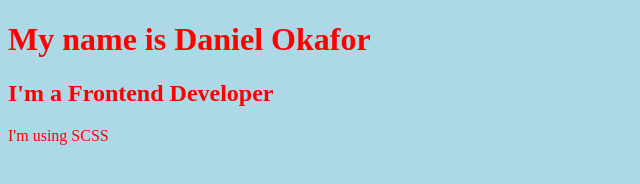
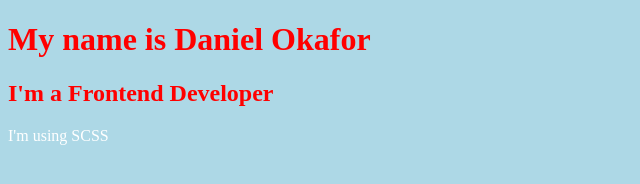
Before and after one commit to Buch-dev/git-upload, a plain HTML site: page index.html in a window 1280 px wide. Shown: the whole page, without its empty margins (0-640 px from the left). Drawn offline with Linux system fonts and the light colour scheme; the site is published under a folder, as on GitHub Pages, so addresses that start at the root find nothing.

Commit message:
latest update

```diff
--- a/index.html
+++ b/index.html
@@ -6,7 +6,7 @@
     <meta name="viewport" content="width=device-width, initial-scale=1.0">
     <title>Git-Upload</title>
     <link rel="stylesheet" href="style.css">
-    <link rel="stylesheet" href="/dist/css/style.css">
+    <link rel="stylesheet" href="dist/css/style.css">
 </head>
 <body>
     <h1>My name is Daniel Okafor</h1>
```
